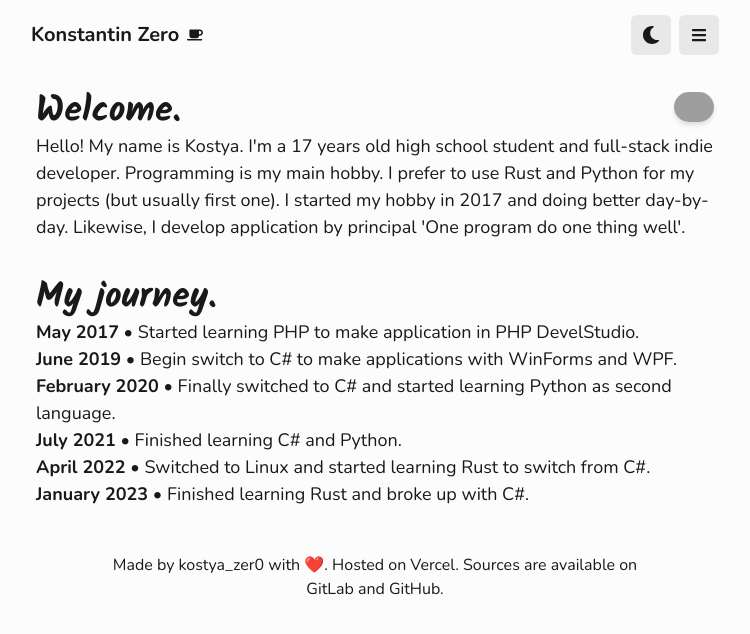
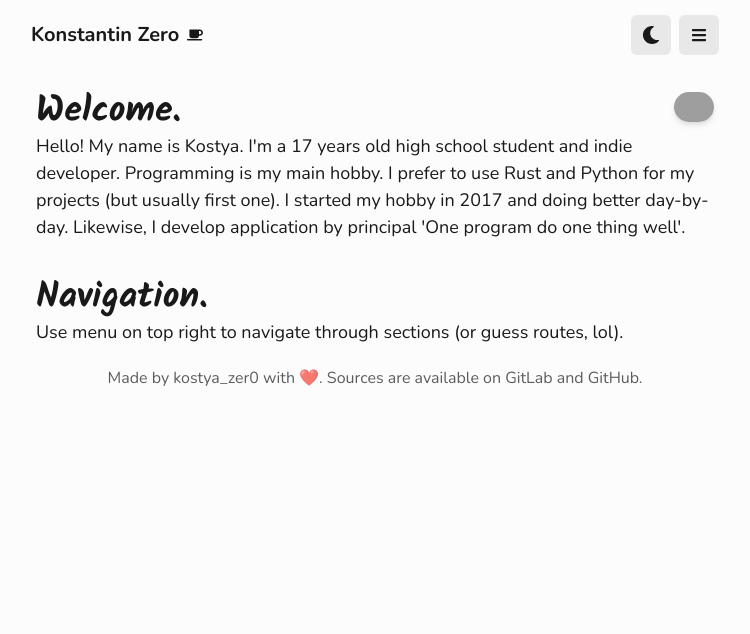
Before and after one commit to kostya-zero/homepage, a React (Create React App) app: page / in a window 1280 px wide. Shown: the top 634 px of the page, without its empty margins (265-1015 px from the left). Built offline with nearby package versions, Linux system fonts and the light colour scheme; grey boxes are pictures that could not be loaded.

Commit message:
feat: edit home page and change button style

```diff
--- a/src/components/Footer.js
+++ b/src/components/Footer.js
@@ -1,11 +1,27 @@
-import { Container, VStack, Text } from "@chakra-ui/react";
+import { Container, Text } from "@chakra-ui/react";
+import { useEffect, useState } from "react";
+import getRandomPhrase from "./RandomPhrase";
 
 function Footer() {
+    const [randomPhrase, setRandomPhrase] = useState(getRandomPhrase())
+
+    useEffect(() => {
+        handleReload()
+    }, [])
+
+    const handleReload = () => {
+        const phrase = getRandomPhrase()
+        setRandomPhrase(phrase)
+    }
+
     return (
         <>
-            <Container>
-                <Text textAlign={`center`} marginTop="45px" marginBottom="45px">
-                    Made by kostya_zer0 with ❤️. Hosted on Vercel. Sources are available on GitLab and GitHub.
+            <Container marignTop="45px">
+                <Text textAlign={`center`} fontSize="xl" marginBottom="10px">
+                    {randomPhrase}
+                </Text>
+                <Text textAlign={`center`} opacity="0.7" marginBottom="45px">
+                    Made by kostya_zer0 with ❤️. Sources are available on GitLab and GitHub.
                 </Text>
             </Container>
         </>
--- a/src/components/NavBar.js
+++ b/src/components/NavBar.js
@@ -35,7 +35,7 @@ function NavBar() {
                 <Box flex={1} align="right">
                     <ColorModeSwitcher/>
                     <Menu>
-                        <MenuButton as={IconButton} icon={<FaBars/>}/>
+                        <MenuButton as={IconButton} variant="solid" icon={<FaBars/>}/>
                         <MenuList>
                             <MenuItem icon={<FaHome/>} onClick={go_home}>
                                 Home
--- /dev/null
+++ b/src/components/RandomPhrase.js
@@ -0,0 +1,16 @@
+const phrases = [
+        "All limits are self imposed.",
+        "All of your problems have one thing in common, you.",
+        "Focus.",
+        "Set up systems, not goals.",
+        "The only man who never makes mistakes is the man who never does anything.",
+        "Commit to less. Complete more.",
+        "If you are distressed by anything external, the pain is not due to the thing itself, but to your estimate of it; and this you have the power to revoke at any moment.",
+        "Dont memorize. Understand."
+];
+
+const getRandomPhrase = () => {
+    return phrases[Math.floor(Math.random * phrases.length)]
+}
+
+export default getRandomPhrase
--- a/src/pages/Home.js
+++ b/src/pages/Home.js
@@ -23,7 +23,7 @@ function Home() {
                 </HStack>
                 <Text fontSize="lg">
                     Hello! My name is Kostya.
-                    I'm a 17 years old high school student and full-stack indie developer.
+                    I'm a 17 years old high school student and indie developer.
                     Programming is my main hobby. I prefer to use Rust and Python for my projects (but usually first one).
                     I started my hobby in 2017 and doing better day-by-day.
                     Likewise, I develop application by principal 'One program do one thing well'.
@@ -31,15 +31,10 @@ function Home() {
             </Box>
             <Box margin="20px" marginTop="35px" >
                 <HStack flex={1}>
-                    <Heading fontSize="4xl" fontWeight={700}>My journey.</Heading>
+                    <Heading fontSize="4xl" fontWeight={700}>Navigation.</Heading>
                 </HStack>
                 <Text fontSize="lg">
-                    <b>May 2017</b> &bull; Started learning PHP to make application in PHP DevelStudio. <br/>
-                    <b>June 2019</b> &bull; Begin switch to C# to make applications with WinForms and WPF. <br/>
-                    <b>February 2020</b> &bull; Finally switched to C# and started learning Python as second language. <br/>
-                    <b>July 2021</b> &bull; Finished learning C# and Python. <br/>
-                    <b>April 2022</b> &bull; Switched to Linux and started learning Rust to switch from C#. <br/>
-                    <b>January 2023</b> &bull; Finished learning Rust and broke up with C#. <br/>
+                    Use menu on top right to navigate through sections (or guess routes, lol).
                 </Text>
             </Box>
             <Footer/>
--- a/src/theme/theme.js
+++ b/src/theme/theme.js
@@ -1,4 +1,4 @@
-import { extendTheme } from "@chakra-ui/react";
+import { defineStyleConfig, extendTheme, transition } from "@chakra-ui/react";
 import { mode } from "@chakra-ui/theme-tools";
 
 const styles = {
@@ -9,6 +9,31 @@ const styles = {
             transitionDuration: "0.3s"
         }
     })
+}
+
+const components = {
+    Button: {
+        baseStyle: {
+            _hover: {
+                transform: "scale(1.1)",
+            },
+            _active: {
+                transform: "scale(0.85)"
+            }
+        }
+    },
+    Text: {
+        baseStyle: props => ({
+            color: mode("#191919", "#FCFCFC")(props),
+            transitionProperty: "all",
+            transitionDuration: ".3s"
+        }),
+        variants: {
+            'footer-text': props => ({
+                color: mode("#282828", "#767676")
+            })
+        }
+    }
 }
 
 const theme = extendTheme({
@@ -24,12 +49,13 @@ const theme = extendTheme({
             300: '#CDCDCD',
             700: '#323232',
             800: '#191919'
-        }
+        },
     },
     styles: styles,
     config: {
         disableTransitionOnChange: false
-    }
+    },
+    components: components
 })
 
 export default theme;
```
